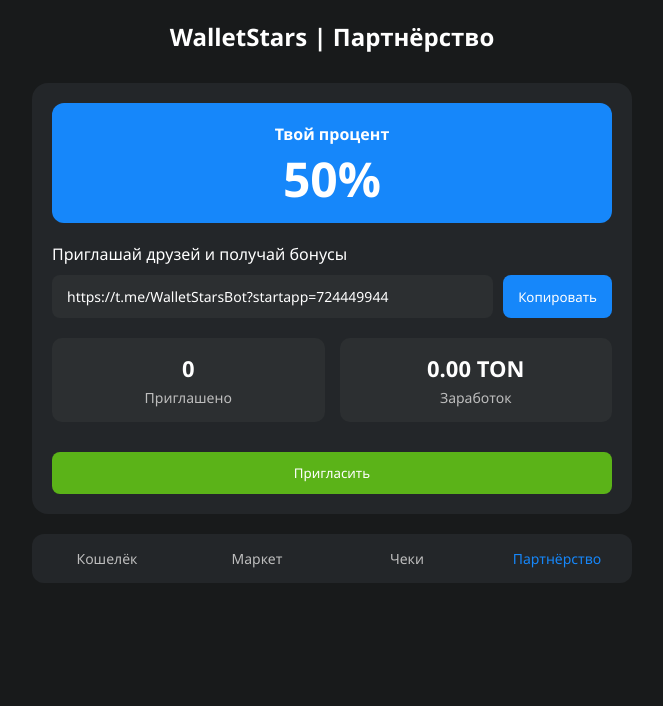
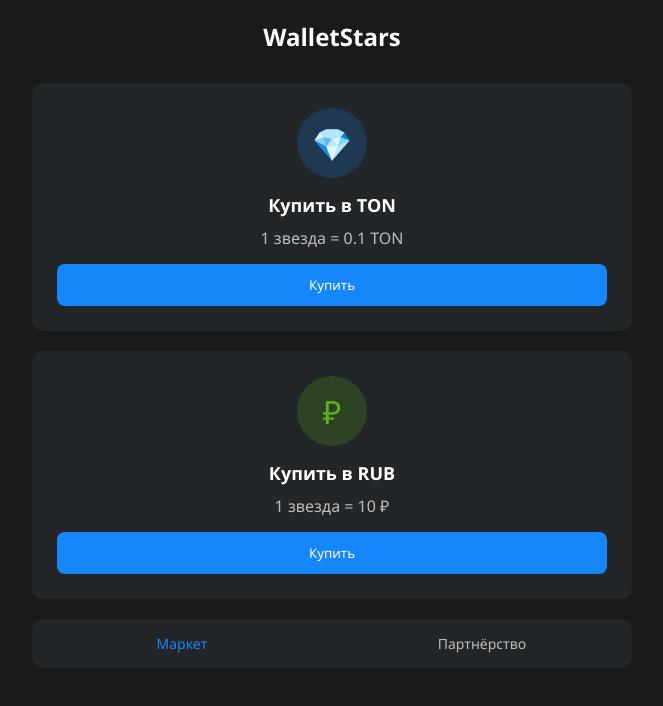
Before and after one commit to sanyaaa333/walletbot, a plain HTML site: page index.html in a window 1280 px wide. Shown: the whole page, without its empty margins (308-971 px from the left). Drawn offline with Linux system fonts and the light colour scheme.

Commit message:
Add files via upload

```diff
--- a/index.html
+++ b/index.html
@@ -3,7 +3,7 @@
 <head>
   <meta charset="UTF-8">
   <meta name="viewport" content="width=device-width, initial-scale=1.0">
-  <title>WalletStars | Партнёрство</title>
+  <title>WalletStars</title>
   <style>
     :root {
       --primary-color: #1687fa;
@@ -44,12 +44,78 @@
       margin-bottom: 5px;
     }
 
+    /* Контентные секции */
+    .content-section {
+      display: none;
+      margin-bottom: 20px;
+    }
+
+    .content-section.active {
+      display: block;
+    }
+
+    /* Карточки товаров */
+    .products-container {
+      display: flex;
+      flex-direction: column;
+      gap: 20px;
+      margin-bottom: 20px;
+    }
+
+    .product-card {
+      background-color: var(--card-bg);
+      border-radius: 12px;
+      padding: 25px;
+      text-align: center;
+    }
+
+    .product-icon {
+      width: 70px;
+      height: 70px;
+      border-radius: 50%;
+      display: flex;
+      align-items: center;
+      justify-content: center;
+      margin: 0 auto 15px;
+      font-size: 32px;
+    }
+
+    .ton-bg {
+      background-color: rgba(22, 135, 250, 0.2);
+      color: var(--primary-color);
+    }
+
+    .rub-bg {
+      background-color: rgba(91, 179, 24, 0.2);
+      color: var(--secondary-color);
+    }
+
+    .product-title {
+      font-size: 18px;
+      margin-bottom: 10px;
+    }
+
+    .product-price {
+      color: var(--text-gray);
+      margin-bottom: 15px;
+    }
+
+    .buy-btn {
+      width: 100%;
+      padding: 12px;
+      background-color: var(--primary-color);
+      color: white;
+      border: none;
+      border-radius: 8px;
+      font-weight: 500;
+      cursor: pointer;
+    }
+
     /* Партнёрская программа */
     .referral-section {
       background-color: var(--card-bg);
       border-radius: 16px;
       padding: 20px;
-      margin-bottom: 20px;
     }
 
     .referral-percent {
@@ -188,10 +254,31 @@
 <body>
   <div class="container">
     <header class="header">
-      <h1>WalletStars | Партнёрство</h1>
+      <h1>WalletStars</h1>
     </header>
 
-    <main class="content">
+    <main>
+      <!-- Вкладка Маркет -->
+      <div id="market-section" class="content-section active">
+        <div class="products-container">
+          <div class="product-card">
+            <div class="product-icon ton-bg">💎</div>
+            <h3 class="product-title">Купить в TON</h3>
+            <p class="product-price">1 звезда = 0.1 TON</p>
+            <button class="buy-btn" onclick="openTonPayment()">Купить</button>
+          </div>
+
+          <div class="product-card">
+            <div class="product-icon rub-bg">₽</div>
+            <h3 class="product-title">Купить в RUB</h3>
+            <p class="product-price">1 звезда = 10 ₽</p>
+            <button class="buy-btn" onclick="openRubPayment()">Купить</button>
+          </div>
+        </div>
+      </div>
+
+      <!-- Вкладка Партнёрство -->
+      <div id="partnership-section" class="content-section">
         <div class="referral-section">
           <div class="referral-percent">
             <h2>Твой процент</h2>
@@ -219,13 +306,13 @@
 
           <button class="invite-btn" onclick="shareReferralLink()">Пригласить</button>
         </div>
+      </div>
     </main>
 
+    <!-- Навигация -->
     <nav class="bottom-nav">
-      <button class="nav-btn">Кошелёк</button>
-      <button class="nav-btn">Маркет</button>
-      <button class="nav-btn">Чеки</button>
-      <button class="nav-btn active">Партнёрство</button>
+      <button class="nav-btn active" data-section="market-section">Маркет</button>
+      <button class="nav-btn" data-section="partnership-section">Партнёрство</button>
     </nav>
   </div>
 
@@ -267,13 +354,34 @@
       }, 3000);
     }
 
-    // Навигация между вкладками
+    // Переключение между вкладками
     document.querySelectorAll('.nav-btn').forEach(btn => {
       btn.addEventListener('click', function() {
+        // Обновляем активную кнопку в навигации
         document.querySelectorAll('.nav-btn').forEach(b => b.classList.remove('active'));
         this.classList.add('active');
+
+        // Скрываем все секции контента
+        document.querySelectorAll('.content-section').forEach(section => {
+          section.classList.remove('active');
+        });
+
+        // Показываем только выбранную секцию
+        const sectionId = this.getAttribute('data-section');
+        document.getElementById(sectionId).classList.add('active');
       });
     });
+
+    // Функции для обработки покупки
+    function openTonPayment() {
+      showNotification('Открытие оплаты в TON...');
+      // Здесь будет логика оплаты через TON
+    }
+
+    function openRubPayment() {
+      showNotification('Открытие оплаты в RUB...');
+      // Здесь будет логика оплаты через RUB
+    }
 
     // Инициализация при загрузке
     document.addEventListener('DOMContentLoaded', function() {
```
Lines whose indentation alone changed are shown as unchanged.
